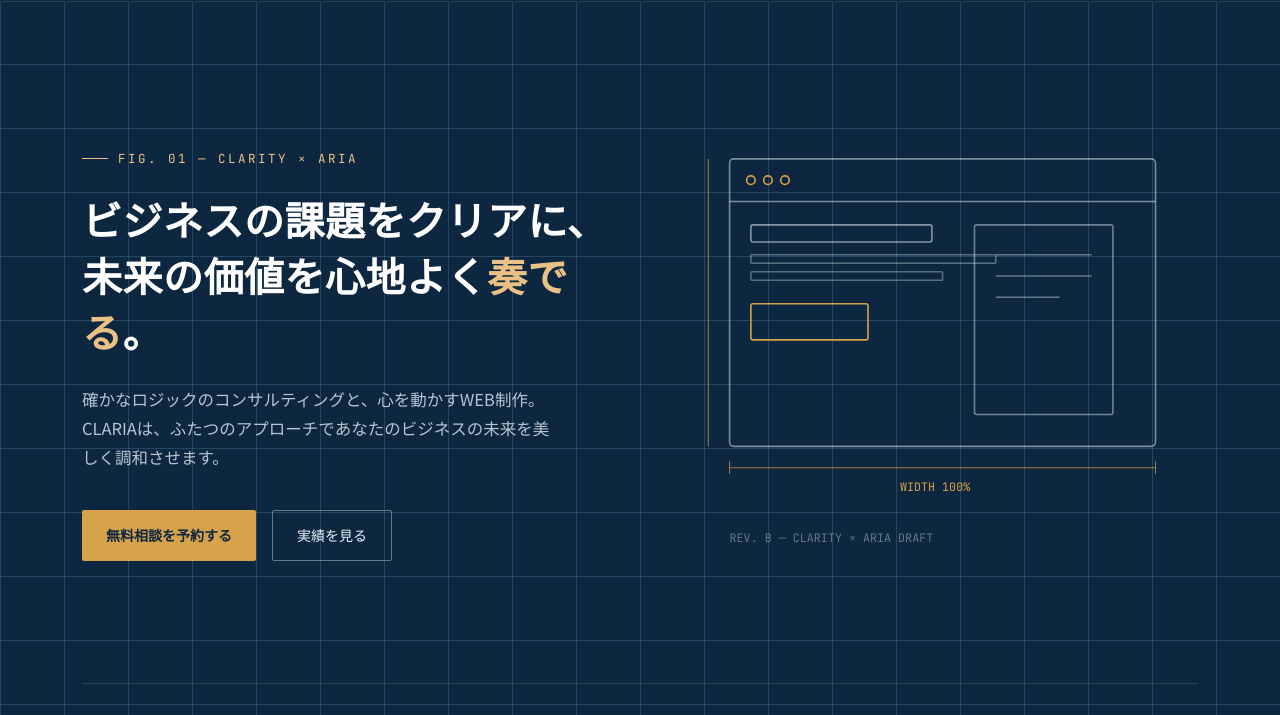
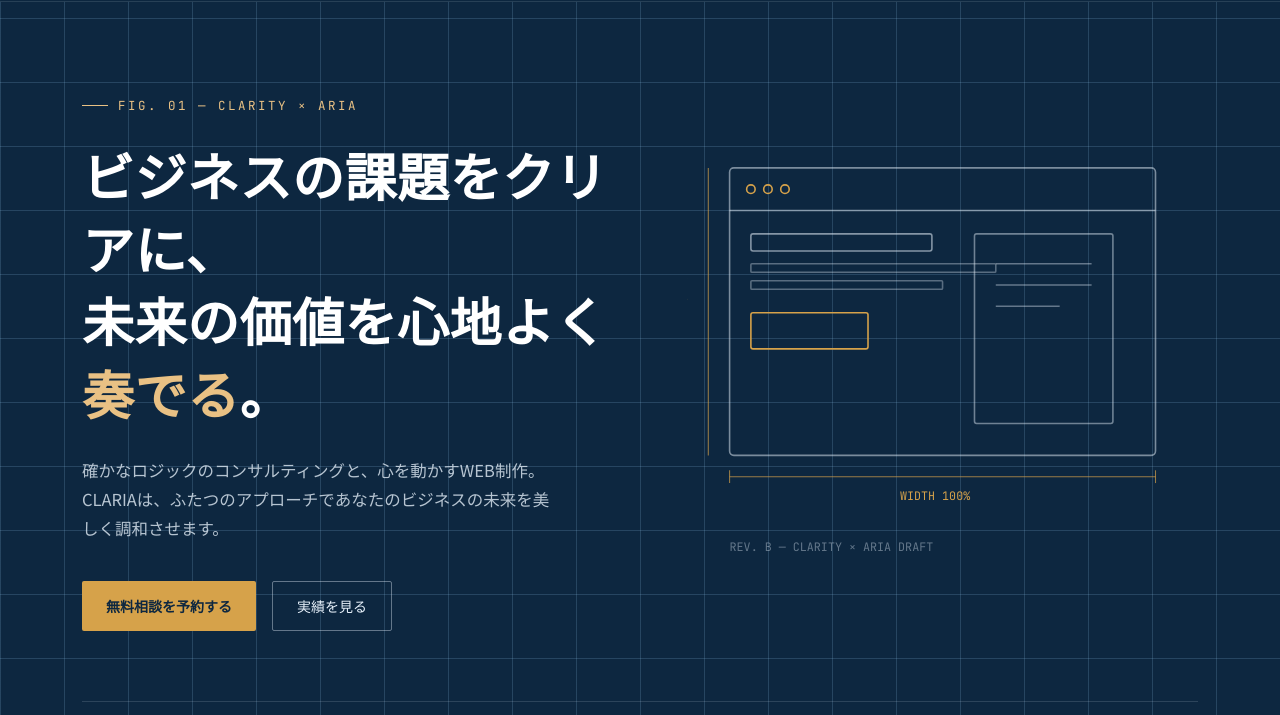
Before and after one commit to happysugar323/happysugar323.github.io, a plain HTML site: page index.html in a window 1280 px wide. Shown: the part 75-790 px from the top of the page. Drawn offline with Linux system fonts and the light colour scheme.

Commit message:
Update style.css

```diff
--- a/style.css
+++ b/style.css
@@ -231,7 +231,7 @@ nav a.active::after{width:100%;}
 }
 .hero h1{
   color:var(--white);
-  font-size:clamp(32px, 4.4vw, 40px);
+  font-size:clamp(32px, 4.4vw, 52px);
   letter-spacing:0.5px;
   margin-bottom:26px;
 }
```
